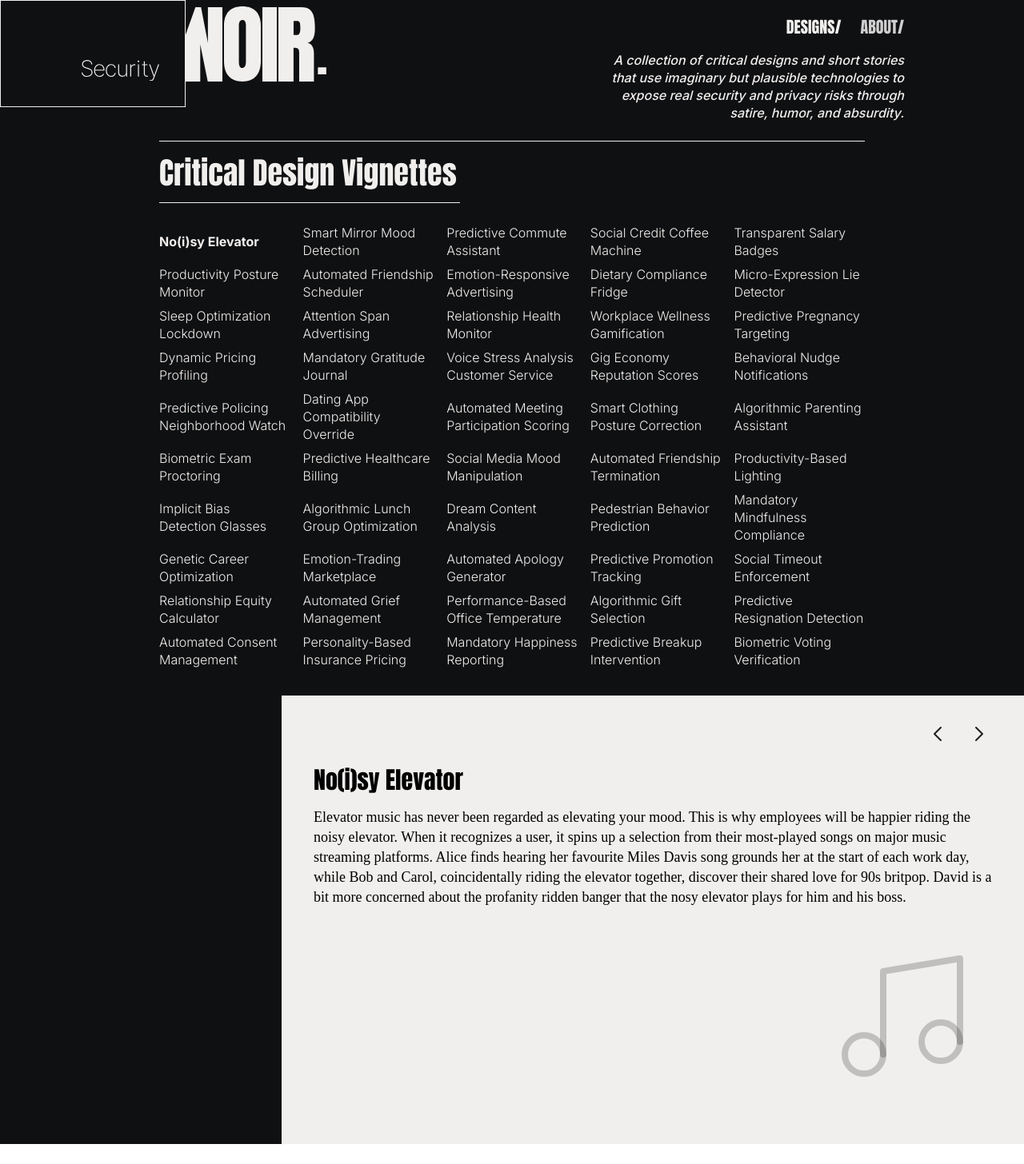
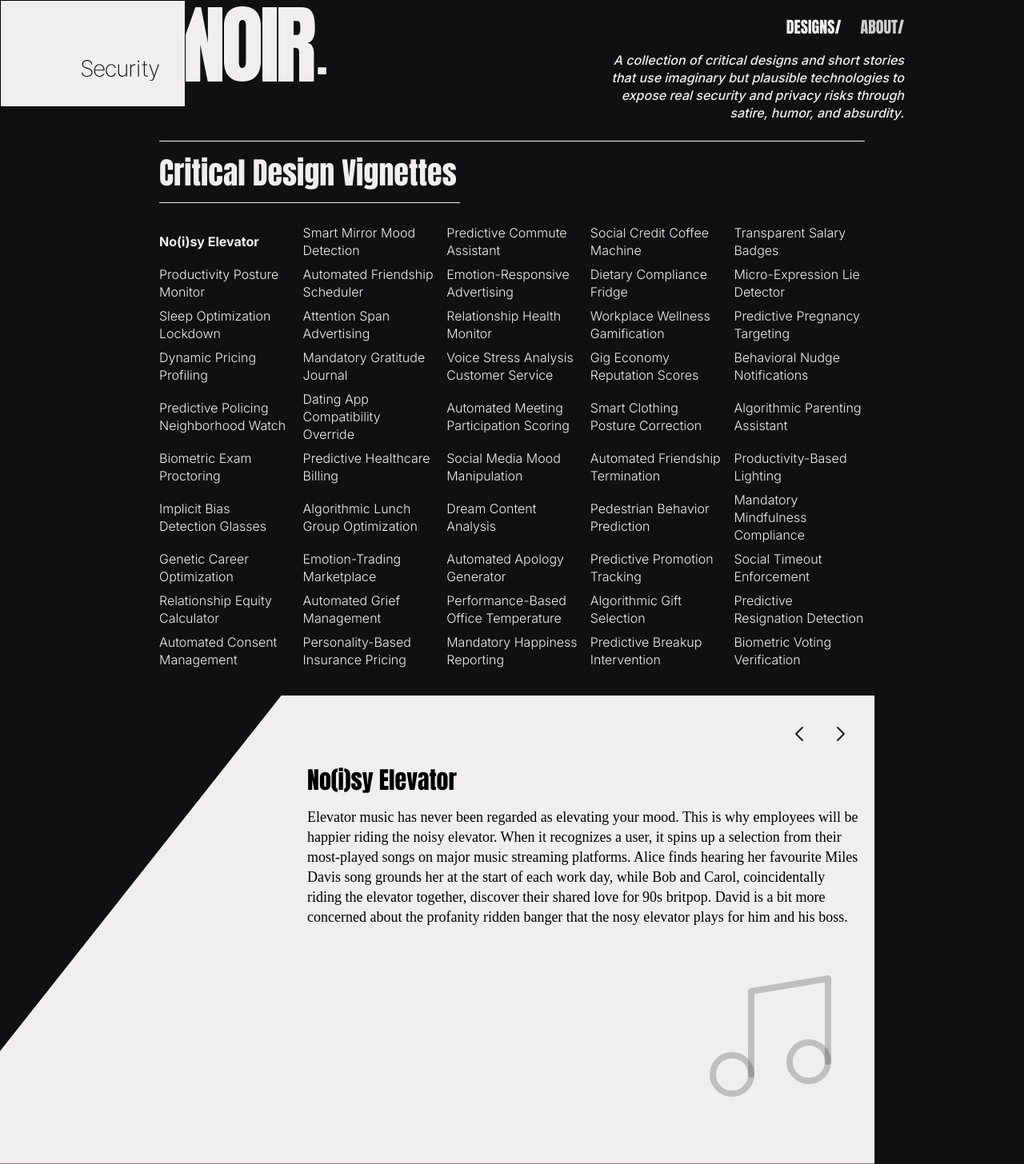
Before and after one commit to LeahZK/security-noir, a React (Vite) app: page / in a window 1280 px wide. Shown: the whole page at 80% size. Before the commit the page ends 1431 px from the top, so only its background shows below. Built offline with nearby package versions, Linux system fonts and the light colour scheme; a web font is replaced by a local one.

Commit message:
Update DesignPageResponsive.tsx

```diff
--- a/src/components/DesignPageResponsive.tsx
+++ b/src/components/DesignPageResponsive.tsx
@@ -349,21 +349,21 @@ export default function DesignPageResponsive({ onNavigate }: DesignPageResponsiv
           <div className="flex items-end flex-shrink-0">
             {/* Bordered container holding the Security wordmark */}
             <div
-              className="border border-[#f1efed] flex flex-col justify-end px-4 pt-5 pb-6 sm:px-6 lg:pl-[101px] lg:pr-8 lg:pt-[74px] lg:pb-8 self-stretch"
+              className="border border-black bg-[#f1efed] flex flex-col justify-end px-4 pt-5 pb-6 sm:px-6 lg:pl-[101px] lg:pr-8 lg:pt-[74px] lg:pb-8 self-stretch"
             >
               <svg
                 className="w-20 sm:w-24 lg:w-[97px] h-auto"
                 fill="none"
                 viewBox="0 0 97.0622 26.5134"
               >
-                <path d={svgPaths.p1567f280} fill="#F1EFED" />
-                <path d={svgPaths.p2f943800} fill="#F1EFED" />
-                <path d={svgPaths.p857c700} fill="#F1EFED" />
-                <path d={svgPaths.p8cbaa80} fill="#F1EFED" />
-                <path d={svgPaths.p30bf6cc0} fill="#F1EFED" />
-                <path d={svgPaths.p14adf900} fill="#F1EFED" />
-                <path d={svgPaths.p3c5f4500} fill="#F1EFED" />
-                <path d={svgPaths.p38a85680} fill="#F1EFED" />
+                <path d={svgPaths.p1567f280} fill="#0F1012" />
+                <path d={svgPaths.p2f943800} fill="#0F1012" />
+                <path d={svgPaths.p857c700} fill="#0F1012" />
+                <path d={svgPaths.p8cbaa80} fill="#0F1012" />
+                <path d={svgPaths.p30bf6cc0} fill="#0F1012" />
+                <path d={svgPaths.p14adf900} fill="#0F1012" />
+                <path d={svgPaths.p3c5f4500} fill="#0F1012" />
+                <path d={svgPaths.p38a85680} fill="#0F1012" />
               </svg>
             </div>
 
@@ -452,16 +452,22 @@ export default function DesignPageResponsive({ onNavigate }: DesignPageResponsiv
       </header>
 
       {/* ═══ CONTENT SECTION ═══ */}
-      <div className="flex items-stretch min-h-[500px]">
+      {/* Ivory background with black triangle in lower-left (Figma Rectangle 5) */}
+      <div className="relative bg-[#0f1012] min-h-[500px]">
 
-        {/* Dark left panel — creates the diagonal visual from Figma (hidden on mobile) */}
-        <div className="hidden md:block bg-[#0f1012] flex-shrink-0 w-[22%] lg:w-[27.5%]" />
+        {/* Mobile: full ivory background */}
+        <div className="absolute inset-0 bg-[#f1efed] lg:hidden" />
 
-        {/* Off-white story area */}
-        <main className="flex-1 bg-[#f1efed]">
+        {/* Desktop: ivory pentagon — triangle cut from upper-left, strip cut from right */}
+        <div
+          className="hidden lg:block absolute inset-0 bg-[#f1efed]"
+          style={{ clipPath: 'polygon(27.5% 0%, 85.4% 0%, 85.4% 100%, 0% 100%, 0% 76%)' }}
+        />
+
+        <main className="relative">
 
           {/* Chevrons at top-right of content panel */}
-          <div className="flex justify-end gap-1 pt-6 pr-4 sm:pr-8">
+          <div className="flex justify-end gap-1 pt-6 pr-4 sm:pr-8 lg:pr-[16%]">
             <button
               onClick={() => navigate(-1)}
               className="w-12 h-12 flex items-center justify-center hover:bg-black/5 rounded-lg transition-colors"
@@ -484,7 +490,7 @@ export default function DesignPageResponsive({ onNavigate }: DesignPageResponsiv
 
           {/* Story content */}
           {selectedDesign && (
-            <article className="px-4 sm:px-8 lg:px-10 pt-4 pb-16">
+            <article className="px-4 sm:px-8 lg:pl-[30%] lg:pr-[16%] pt-4 pb-16">
               <h2
                 style={{ fontFamily: "'Anton', sans-serif" }}
                 className="text-black text-2xl sm:text-3xl mb-4"
```
